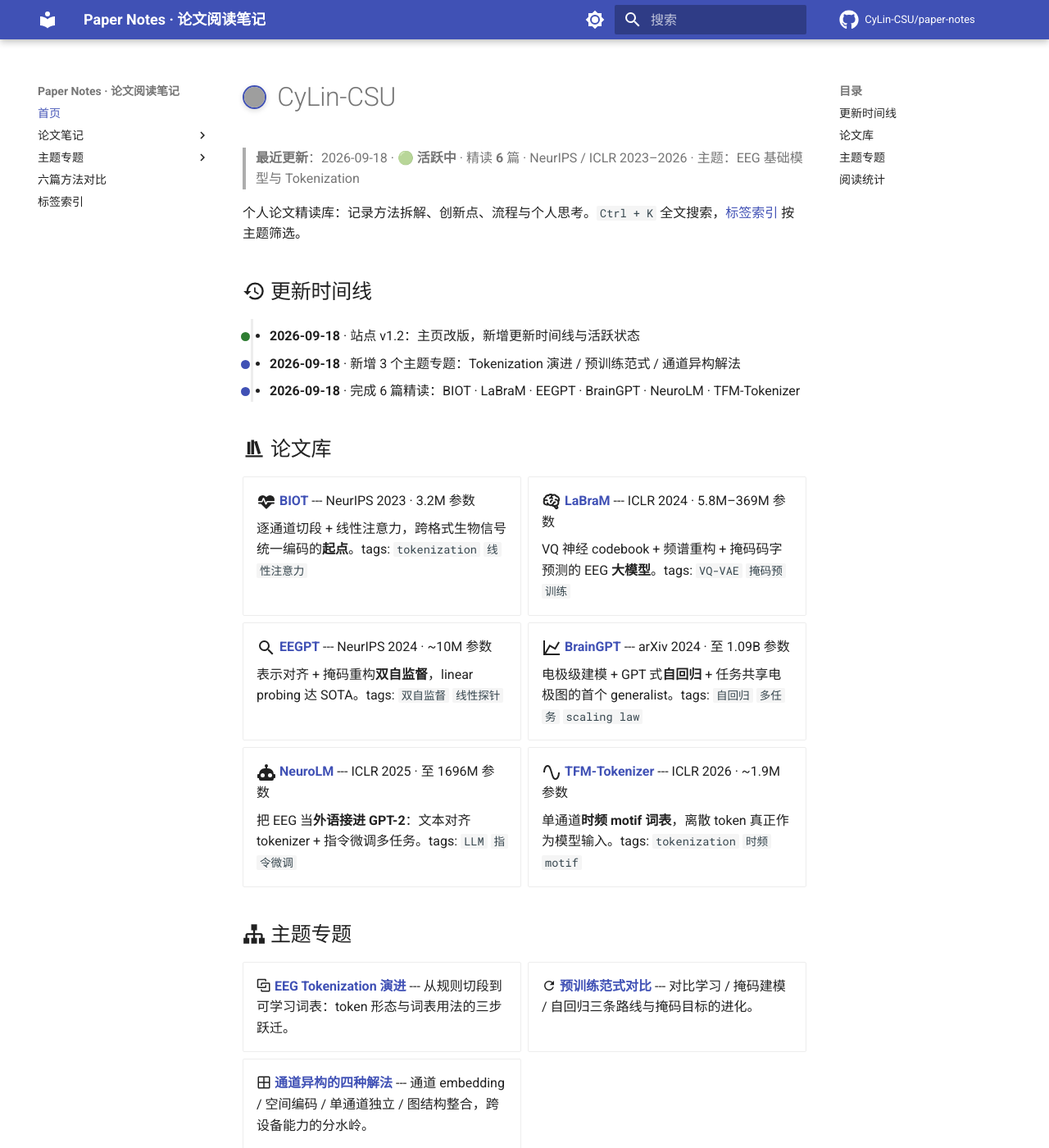
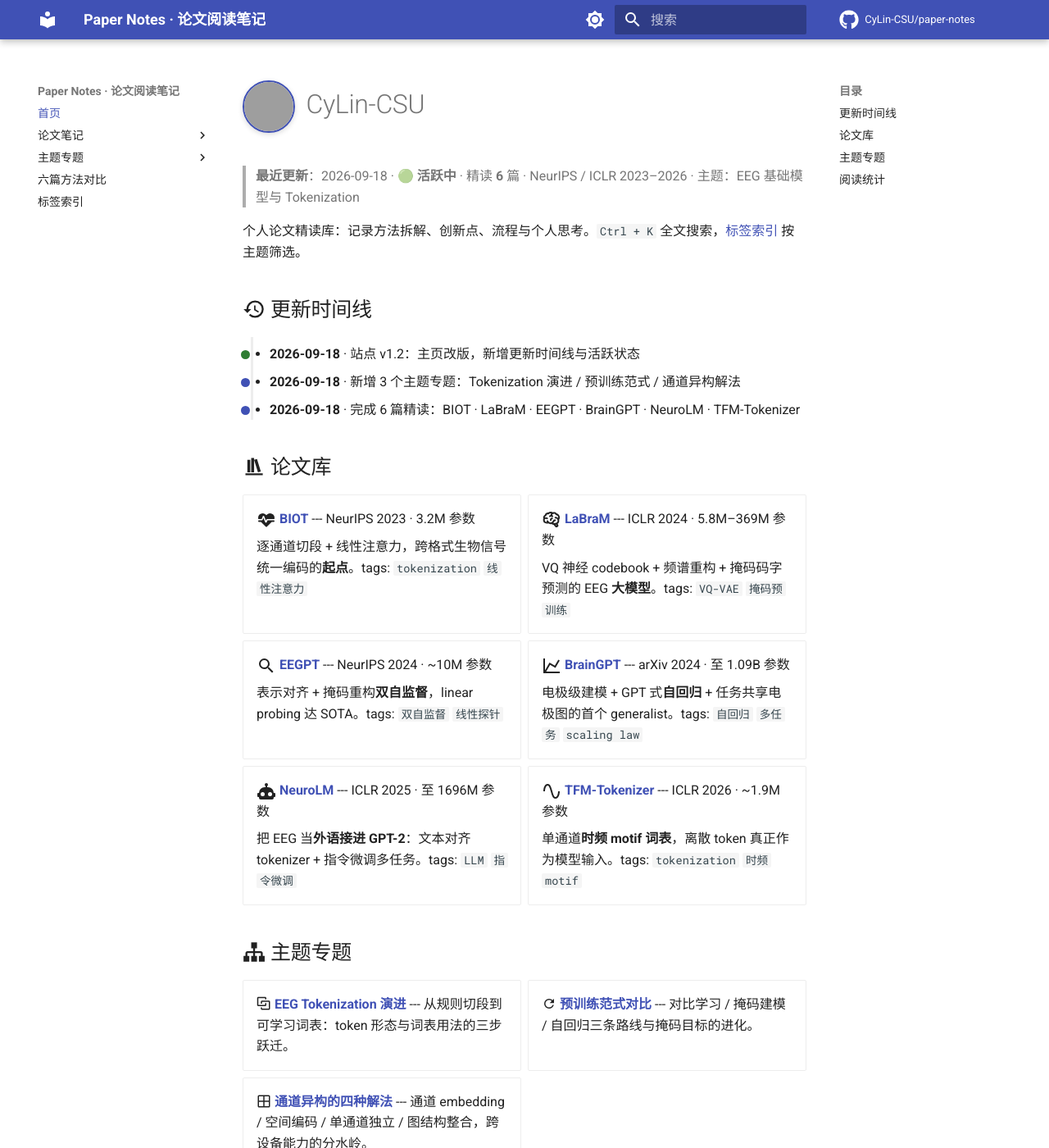
Before and after one commit to CyLin-CSU/paper-notes, an MkDocs documentation site: the page built from docs/index.md, in a window 1280 px wide and 1400 px high. Shown: the whole window at 82% size. Built offline with MkDocs 1.6.1 and Material for MkDocs 9.7.7, drawn with Linux system fonts in a browser that asks for light colours; comment, search, counter and statistics services are not loaded; grey boxes are pictures that could not be loaded.

Commit message:
头像调整为标题文字的200%大小

```diff
--- a/docs/stylesheets/extra.css
+++ b/docs/stylesheets/extra.css
@@ -1,9 +1,9 @@
 /* 标题旁的 GitHub 头像 */
 .md-typeset h1 .h1-avatar {
-  height: 0.9em;
-  width: 0.9em;
+  height: 2em;
+  width: 2em;
   border-radius: 50%;
-  vertical-align: -0.12em;
+  vertical-align: middle;
   margin-right: 0.3rem;
   border: 2px solid var(--md-primary-fg-color);
   box-shadow: 0 2px 6px rgba(0, 0, 0, 0.15);
```
